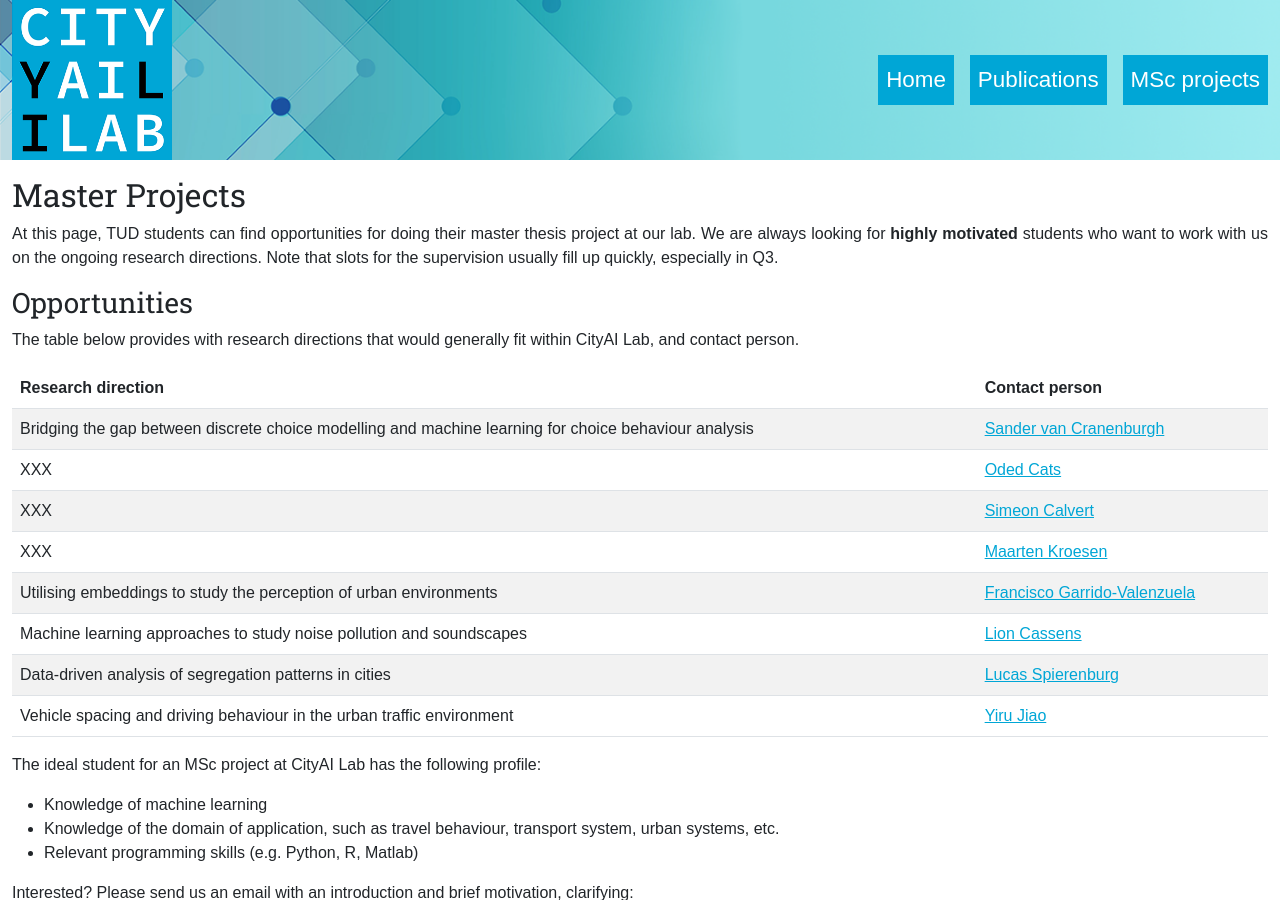
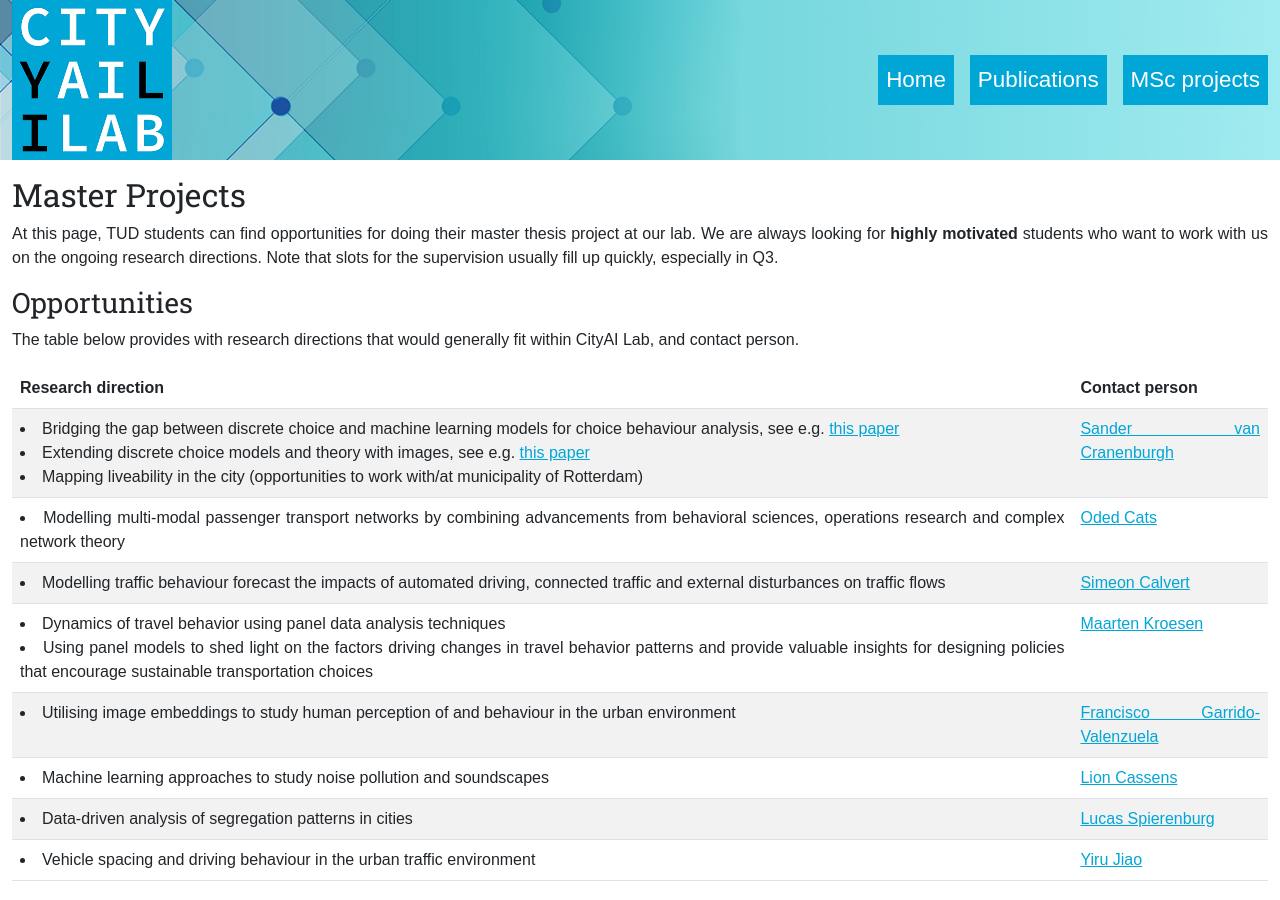
Before and after one commit to TUD-CityAI-Lab/cityai-projects, a Jekyll site: the page built from master-projects/index.md, in a window 1280 px wide and 900 px high. Built offline with Jekyll 4.4.1, drawn with Linux system fonts in a browser that asks for light colours.

Commit message:
update MSc page

```diff
--- a/master-projects/index.md
+++ b/master-projects/index.md
@@ -21,35 +21,42 @@ The table below provides with research directions that would generally fit withi
   </thead>
   <tbody>
     <tr>
-      <td>Bridging the gap between discrete choice modelling and machine learning for choice behaviour analysis</td>
+      <td>
+      <li>Bridging the gap between discrete choice and machine learning models for choice behaviour analysis, see e.g. <a href="https://www.sciencedirect.com/science/article/pii/S1755534521000725">this paper</a> </li>
+      <li>Extending discrete choice models and theory with images, see e.g. <a href="https://arxiv.org/abs/2308.08276">this paper</a></li>
+      <li>Mapping liveability in the city (opportunities to work with/at municipality of Rotterdam)</li>
+      </td>
       <td><a href="mailto:s.vancranenburgh@tudelft.nl">Sander van Cranenburgh</a></td>
     </tr>
     <tr>
-      <td> XXX </td>
+      <td><li>Modelling multi-modal passenger transport networks by combining advancements from behavioral sciences, operations research and complex network theory</li></td>
       <td><a href="mailto:o.cats@tudelft.nl">Oded Cats</a></td>
     </tr>
     <tr>
-      <td> XXX </td>
+      <td><li>Modelling traffic behaviour forecast the impacts of automated driving, connected traffic and external disturbances on traffic flows</li></td>
       <td><a href="mailto:s.c.calvert@tudelft.nl">Simeon Calvert</a></td>
     </tr>
     <tr>
-      <td> XXX </td>
+      <td>
+      <li>Dynamics of travel behavior using panel data analysis techniques</li>
+      <li>Using panel models to shed light on the factors driving changes in travel behavior patterns and provide valuable insights for designing policies that encourage sustainable transportation choices </li>
+      </td>
       <td><a href="mailto:m.kroesen@tudelft.nl">Maarten Kroesen</a></td>
     </tr>
     <tr>
-      <td>Utilising embeddings to study the perception of urban environments</td>
+      <td><li>Utilising image embeddings to study human perception of and behaviour in the urban environment</li></td>
       <td><a href="mailto:F.GarridoV@tudelft.nl">Francisco Garrido-Valenzuela</a></td>
     </tr>
     <tr>
-      <td>Machine learning approaches to study noise pollution and soundscapes </td>
+      <td><li>Machine learning approaches to study noise pollution and soundscapes</li></td>
       <td><a href="mailto:l.cassens@tudelft.nl">Lion Cassens</a></td>
     </tr>
     <tr>
-      <td>Data-driven analysis of segregation patterns in cities</td>
+      <td><li>Data-driven analysis of segregation patterns in cities</li></td>
       <td><a href="mailto:l.j.spierenburg@tudelft.nl">Lucas Spierenburg</a></td>
     </tr>
     <tr>
-      <td>Vehicle spacing and driving behaviour in the urban traffic environment</td>
+      <td><li>Vehicle spacing and driving behaviour in the urban traffic environment</li></td>
       <td><a href="mailto:Y.jiao-1@tudelft.nl">Yiru Jiao</a></td>
     </tr>
   </tbody>
```
